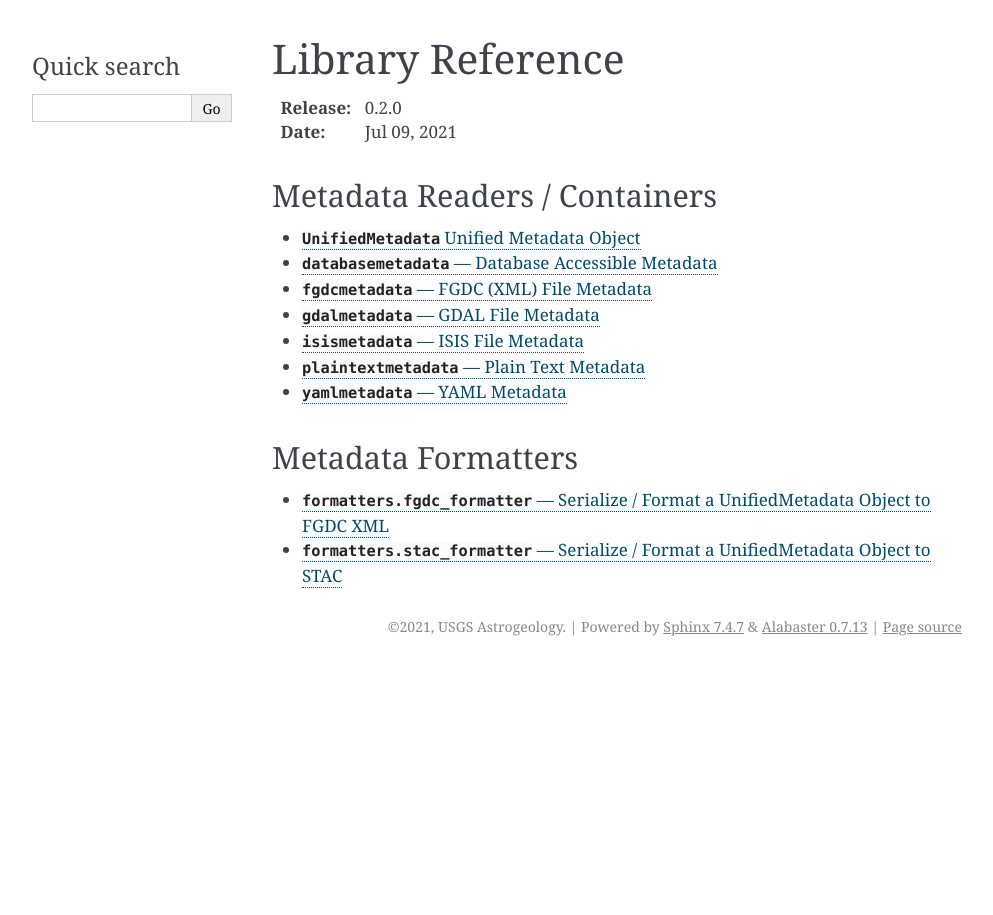
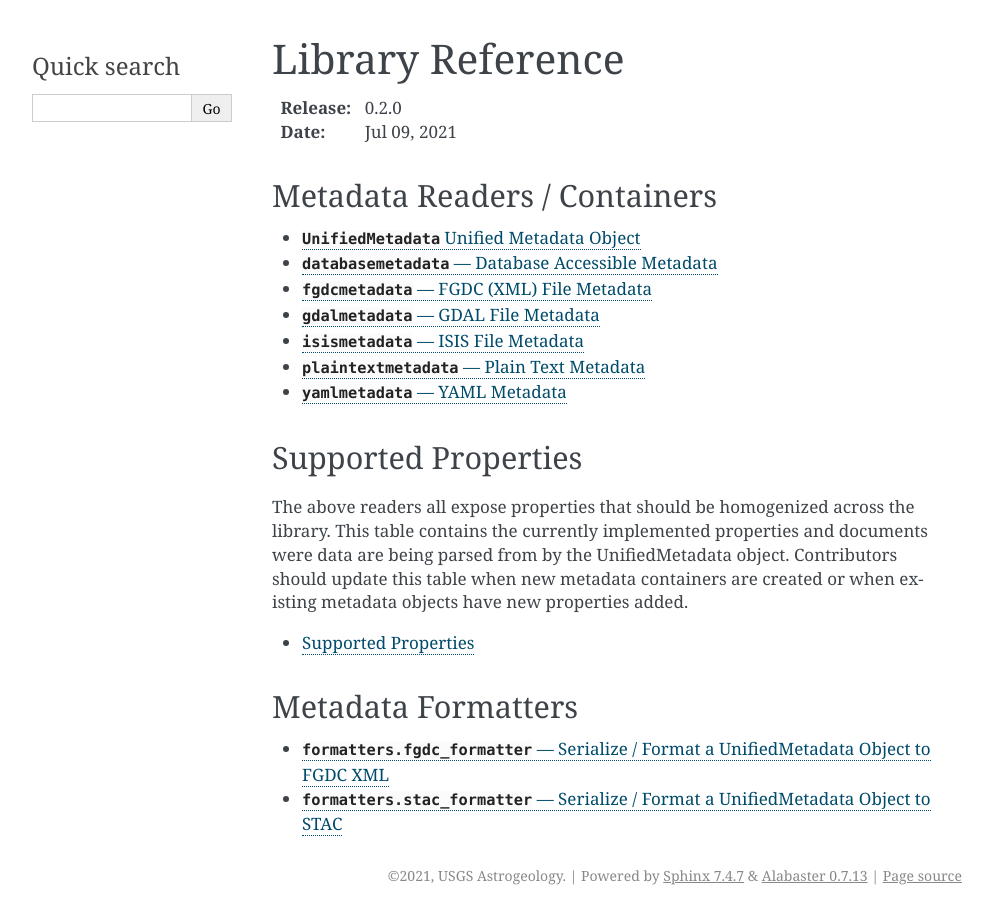
Before and after one commit to mahunter14/automated-metadata-generation, a Sphinx documentation site: the page built from docs/source/library/index.rst, in a window 1280 px wide. Shown: the whole page, without its empty margins (148-1141 px from the left). Built offline with Sphinx 7.4.7, drawn with Linux system fonts in a browser that asks for light colours.

Commit message:
More documentation updates

```diff
--- a/docs/source/index.rst
+++ b/docs/source/index.rst
@@ -9,7 +9,6 @@ API
 
    library/index
 
-
 Indices and tables
 ==================
 
--- a/docs/source/library/index.rst
+++ b/docs/source/library/index.rst
@@ -18,6 +18,15 @@ Metadata Readers / Containers
    plaintextmetadata
    yamlmetadata
 
+Supported Properties
+--------------------
+The above readers all expose properties that should be homogenized across the library. This table contains the currently implemented properties and documents were data are being parsed from by the UnifiedMetadata object. Contributors should update this table when new metadata containers are created or when existing metadata objects have new properties added.
+
+.. toctree::
+   :maxdepth: 1
+
+   supported_properties
+
 Metadata Formatters
 -------------------
 .. toctree::
```
Also changed, not shown: README.md (+8 -4 lines), docs/source/library/supported_properties.rst (added, +71 -0 lines), .readthedocs.yaml.
